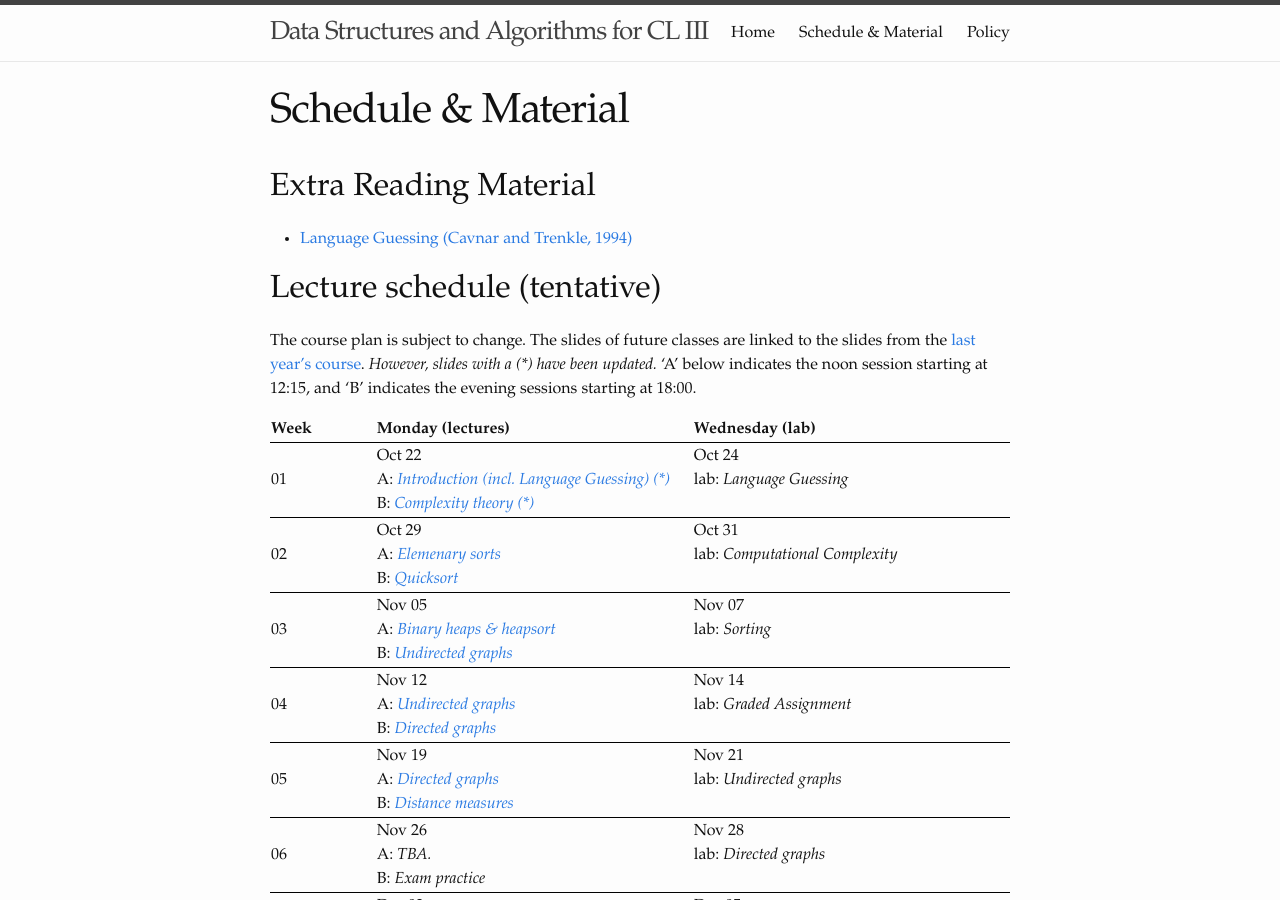
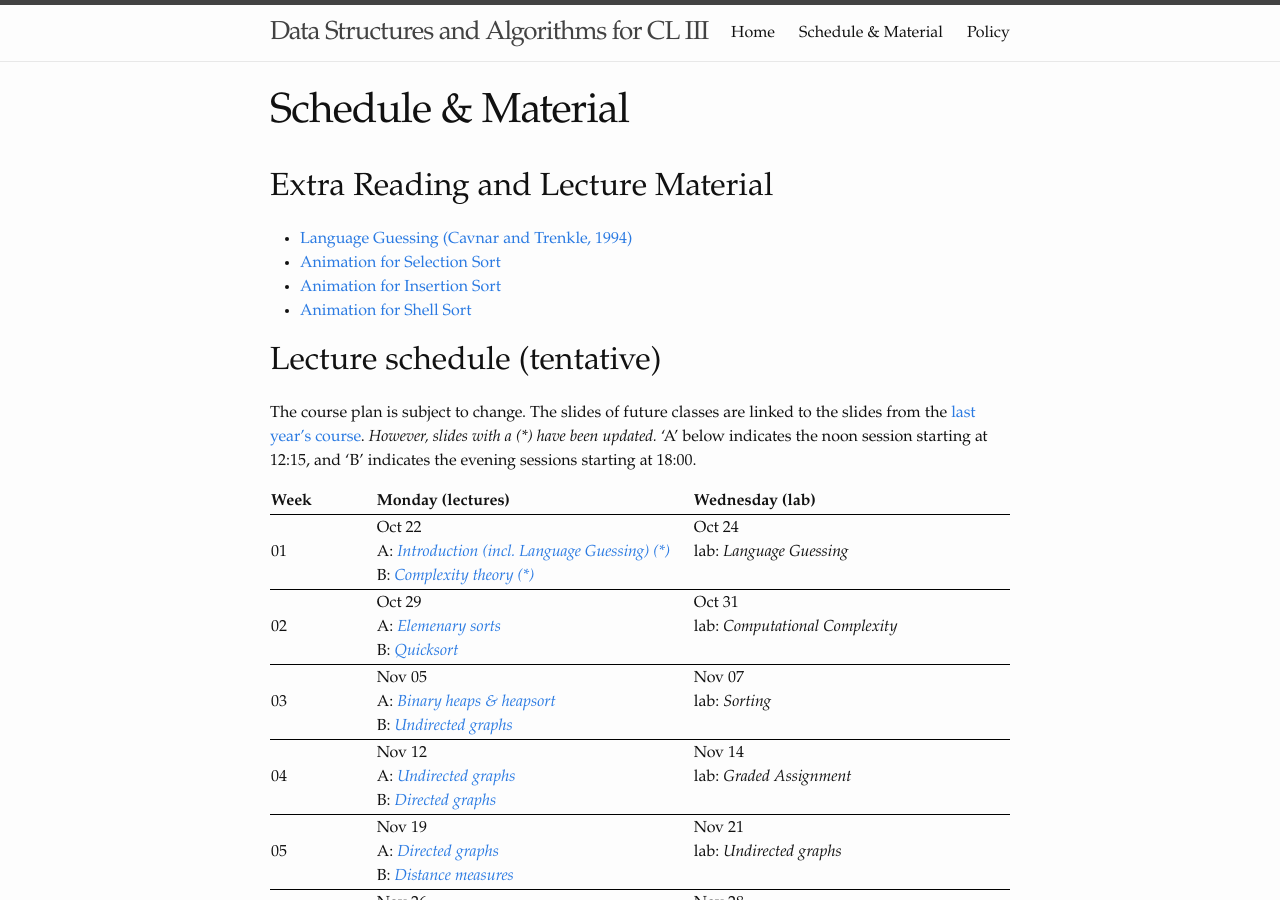
Before and after one commit to dsacl3-2018/dsacl3-2018.github.io, a Jekyll site: the page built from lectures.md, in a window 1280 px wide and 900 px high. Built offline with Jekyll 4.4.1, drawn with Linux system fonts in a browser that asks for light colours.

Commit message:
Added links to animation slides

```diff
--- a/lectures.md
+++ b/lectures.md
@@ -3,10 +3,13 @@ layout: page
 title: Schedule & Material
 ---
 
-## Extra Reading Material
+## Extra Reading and Lecture Material
 
 <ul>
 <li><a href="material/CavnarTrenkle.pdf">Language Guessing (Cavnar and Trenkle, 1994)</a> </li>
+<li><a href="slides/21DemoSelectionSort.pdf">Animation for Selection Sort</a> </li>
+<li><a href="slides/21DemoInsertionSort.pdf">Animation for Insertion Sort</a> </li>
+<li><a href="slides/21DemoShellSort.pdf">Animation for Shell Sort</a> </li>
 </ul>
 
 ## Lecture schedule (tentative)
```
